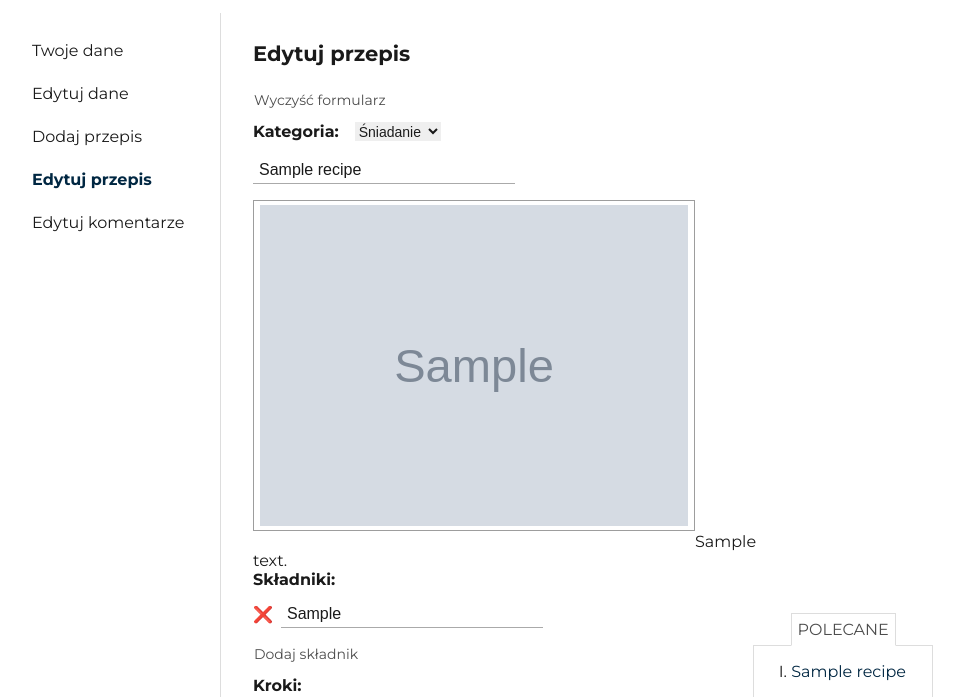
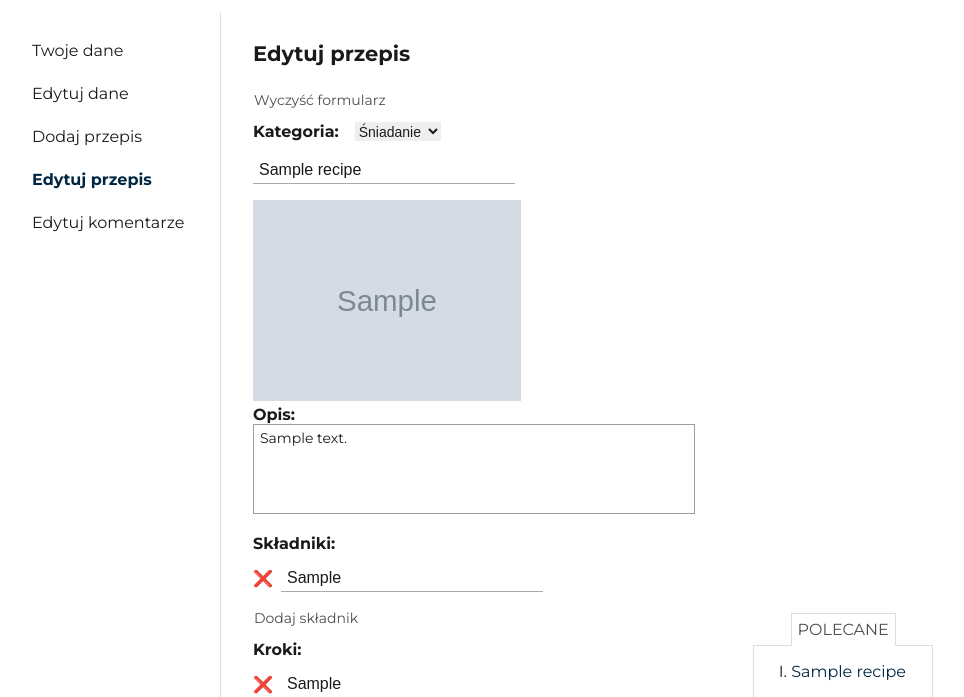
Before and after one commit to PiotrKolecki/cookitpiteproject, a Django app: a page that uses CookIT/templates/editRecipe.html in a window 1280 px wide. Shown: the part 155-852 px from the top of the page, without its empty margins (236-1200 px from the left). Run offline with Django 3.2, Linux system fonts and the light colour scheme; a user stored in the database is signed in; tables that the repository leaves empty hold one stand-in row (values such as "Sample post"); grey boxes marked "Sample" are stand-in pictures.

Commit message:
add images to recipes

```diff
--- a/CookIT/templates/addRecipe.html
+++ b/CookIT/templates/addRecipe.html
@@ -23,7 +23,8 @@
          </select>
       </div>
       <input name="recipeName" placeholder="* Nazwa przepisu" required class="input" value="">
-	   <input name="recipeImage" type="file" accept="image/*">
+      <h4 class="header">Zdjęcie:</h4>
+      <input name="recipeImage" type="file" accept="image/*">
 
       <textarea name="description" class="description" placeholder="* Opis"></textarea>
       <h4 class="header">Składniki:</h4>
--- a/CookIT/templates/editRecipe.html
+++ b/CookIT/templates/editRecipe.html
@@ -23,7 +23,12 @@
          </select>
       </div>
       <input name="recipeName" placeholder="* Nazwa przepisu" required class="input" value="{{ fetchedRecipie.name }}">
-	   <img src = "{{fetchedRecipie.image_file.url}}"
+      {% if fetchedRecipie.image_file %}
+      <div class="recipeImageWrapper"></div>
+         <img src="{{fetchedRecipie.image_file.url}}" class="recipieImage">
+      </div>
+      {% endif %}
+      <h4 class="header">Opis:</h4>
       <textarea name="description" class="description" placeholder="* Opis">{{ fetchedRecipie.description }}</textarea>
       <h4 class="header">Składniki:</h4>
       <div class="ingredientsWrapper">
--- a/CookIT/templates/recipe.html
+++ b/CookIT/templates/recipe.html
@@ -6,6 +6,11 @@
 {% block additionalStylesSheet %}<link rel="stylesheet" href="{% static 'stylesSheets/recipe.css' %}">{% endblock %}
 
 {% block content %}
+    {% if fetchedRecipie.image_file %}
+    <div class="recipeImageWrapper"></div>
+        <img src="{{fetchedRecipie.image_file.url}}" class="recipieImage">
+    </div>
+    {% endif %}
     <div id="recipeWrapper">
       <h2 class="recipeTitle">{{ fetchedRecipie.name }}</h2>
       <p class="recipeDescription">{{ fetchedRecipie.description }}</p>
--- a/CookIT/views.py
+++ b/CookIT/views.py
@@ -185,8 +185,6 @@ def addRecipePost(request):
     user_id = request.user
     recipeImage = ""
 
-    print(len(request.FILES))
-
     if(len(request.FILES) > 0):
         recipeImage = request.FILES["recipeImage"]
 
@@ -278,7 +276,7 @@ def editRecipePost(request):
 
     recommendedRecipes = getRecommendedRecipes()
 
-    return render(request, 'editRecipe.html', { 'fetchedRecipie': fetchedRecipie, 'recommendedRecipes': recommendedRecipes })
+    return render(request, 'editRecipe.html', { 'successMsg': 'Zapisano zmiany', 'fetchedRecipie': fetchedRecipie, 'recommendedRecipes': recommendedRecipes })
 
 def userCommets(request):
     if request.user.is_authenticated:
--- a/static/stylesSheets/addRecipe.css
+++ b/static/stylesSheets/addRecipe.css
@@ -52,6 +52,15 @@
 .categoryNameWrapper {
    display: flex;
    margin-bottom: 16px;
+}
+
+.recipeImageWrapper {
+   margin: 0px 0px 16px 24px;
+}
+
+.recipieImage {
+   max-width:50%;
+   max-height:50%;
 }
 
 .require {
```
Also changed, not shown: static/stylesSheets/recipe.css (+10 -0 lines).
